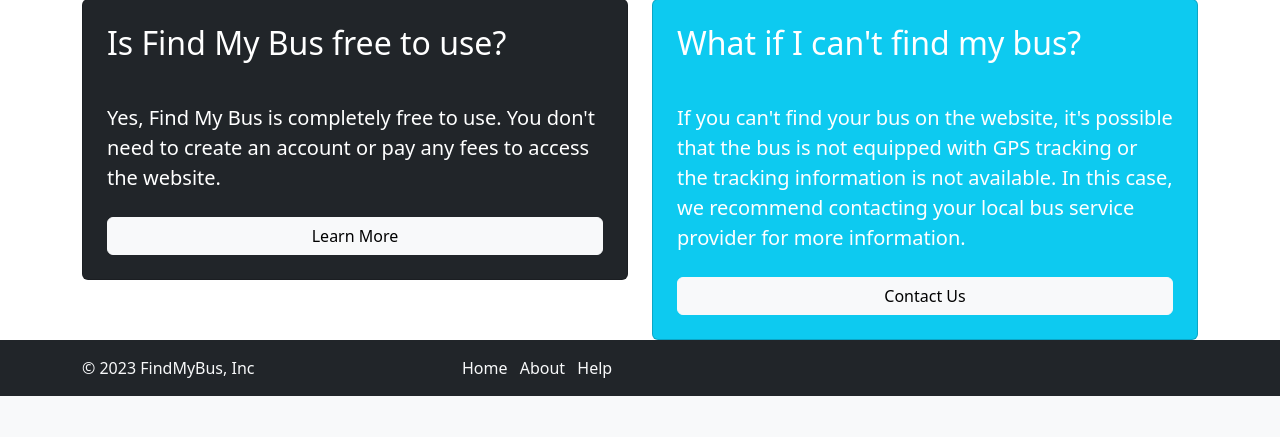
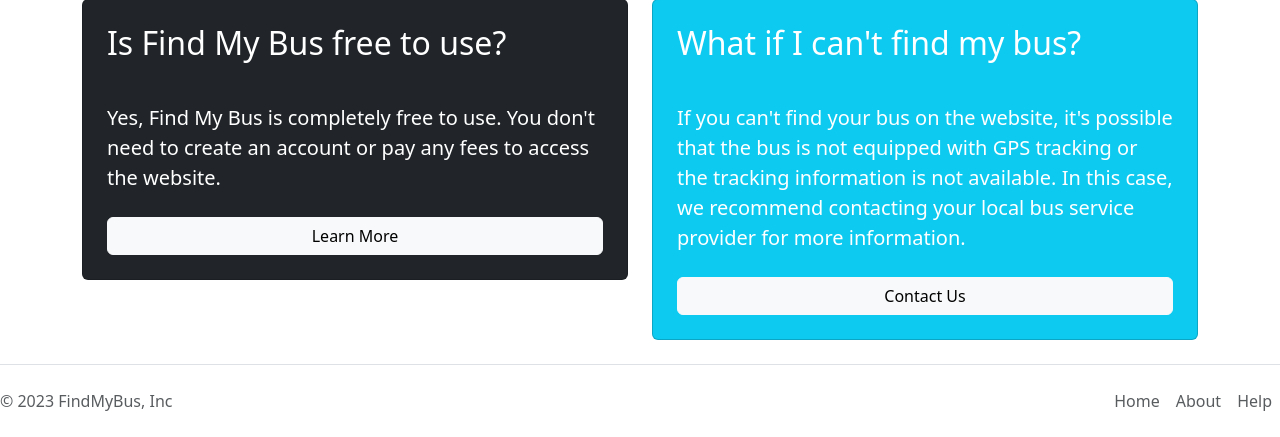
Before and after one commit to akashghosh256/Find_My_Bus, a Flask app: page /help in a window 1280 px wide. Shown: the part 948-1385 px from the top of the page. Before the commit the page ends 1344 px from the top, so only its background shows below. Run offline with Flask 3, Linux system fonts and the light colour scheme.

Commit message:
Modified footer.html.

```diff
--- a/templates/footer.html
+++ b/templates/footer.html
@@ -1,20 +1,11 @@
-<footer class="bg-dark py-3">
-    <div class="container">
-      <div class="row">
-        <div class="col-md-4 text-light">&copy; 2023 FindMyBus, Inc</div>
-        <div class="col-md-8 text-right">
-          <ul class="list-inline mb-0">
-            <li class="list-inline-item">
-              <a href="#" class="text-light text-decoration-none font-weight-bold footer-link">Home</a>
-            </li>
-            <li class="list-inline-item">
-              <a href="#" class="text-light text-decoration-none font-weight-bold footer-link">About</a>
-            </li>
-            <li class="list-inline-item">
-              <a href="#" class="text-light text-decoration-none font-weight-bold footer-link">Help</a>
-            </li>
-          </ul>
-        </div>
-      </div>
-    </div>
+   <footer class="d-flex flex-wrap justify-content-between align-items-center py-3 my-4 border-top" >
+    <p class="col-md-4 mb-0 text-body-secondary">&copy; 2023 FindMyBus, Inc</p>
+
+
+    <ul class="nav col-md-4 justify-content-end">
+      <li class="nav-item"><a href="/" class="nav-link px-2 text-body-secondary">Home</a></li>
+      <li class="nav-item"><a href="/about" class="nav-link px-2 text-body-secondary">About</a></li>
+      <li class="nav-item"><a href="/help" class="nav-link px-2 text-body-secondary">Help</a></li>
+    </ul>
   </footer>
+</div>
```
Also changed, not shown: templates/footer1.html (deleted, +0 -13 lines).
